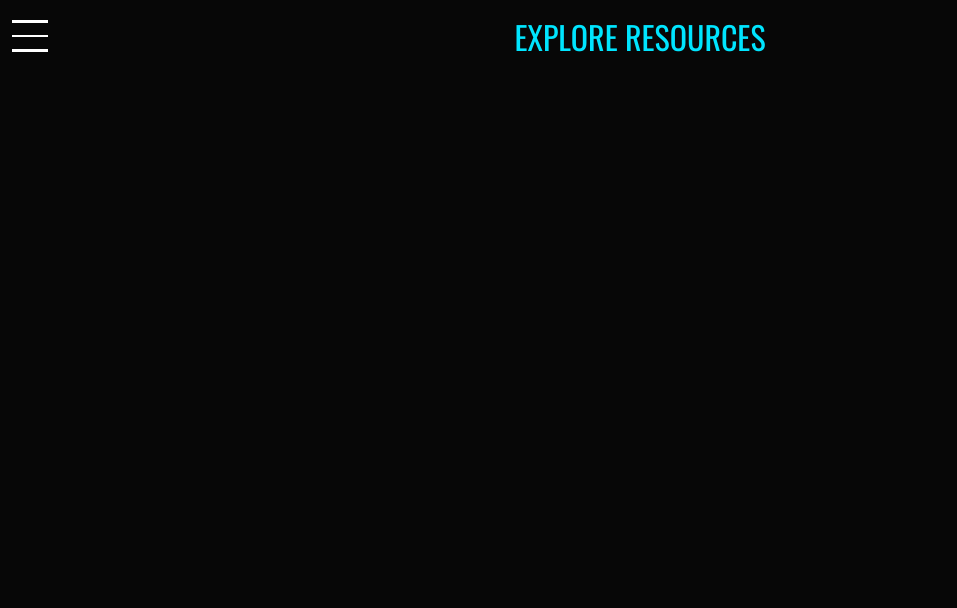
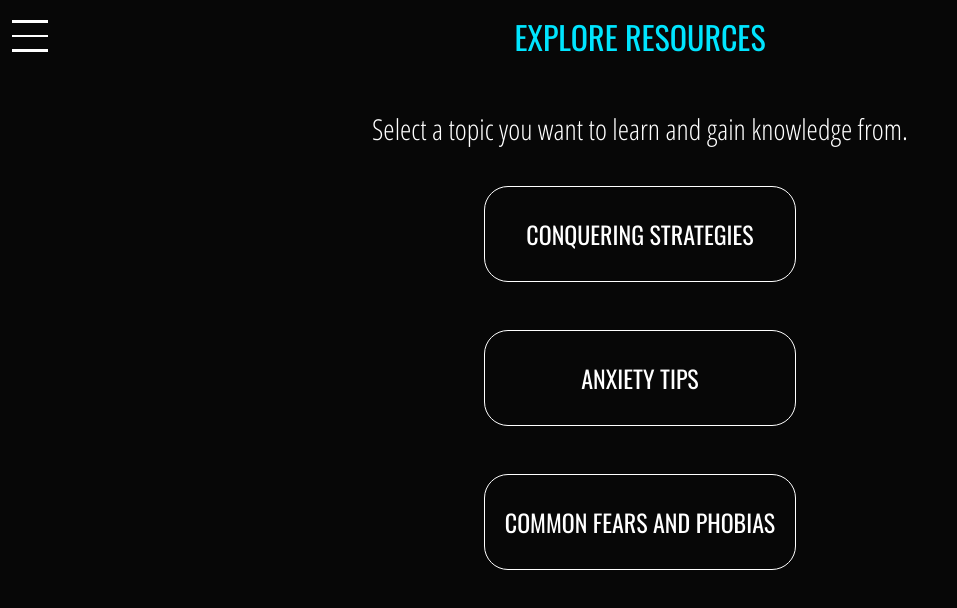
Before and after one commit to joey1pelletier/limit-break, a React (Vite) app in the folder limit-break-app/: page /explore-resources in a window 1280 px wide. Shown: the top 608 px of the page, without its empty margins (0-957 px from the left). Built offline with nearby package versions, Linux system fonts and the light colour scheme; no server answers.

Commit message:
almost done...

```diff
--- a/limit-break-app/src/App.css
+++ b/limit-break-app/src/App.css
@@ -345,6 +345,13 @@ h1 {
     padding: 1em 1em 0.5em 1em;
 }
 
+.resources-text {
+    color: white;
+    font-family: "Open Sans Condensed", sans-serif;
+    font-size: 1.5em;
+    padding: 1em 10vw 0.5em 8vw;
+}
+
 .example-text {
     color: white;
     font-family: "Open Sans Condensed", sans-serif;
@@ -542,6 +549,13 @@ dialog::backdrop {
     align-items: center;
 }
 
+.resources-button {
+    background-color: #070707;
+    color: white;
+    border: 1px white solid;
+    height: 4em;
+}
+
 @media (max-width: 600px) {
     .nav-line {
         width: 1.1em;
@@ -592,4 +606,7 @@ dialog::backdrop {
     .sign-out {
         font-size: 1.3em;
     }
+    .emergency-text-area p{
+        font-size: 1.2em;
+    }
 }
--- a/limit-break-app/src/App.jsx
+++ b/limit-break-app/src/App.jsx
@@ -6,6 +6,12 @@ import ConquerYourFears from './pages/ConquerYourFears'
 import FearsPage from './pages/FearsPage'
 import FearsConquered from './pages/FearsConquered'
 import ExploreResources from './pages/ExploreResources'
+import AnxietyTips from './pages/AnxietyTips'
+import CommonFears from './pages/CommonFears'
+import ConqueringStrategies from './pages/ConqueringStrategies'
+
+
+
 import { AuthContextProvider } from './contexts/AuthContext'
 
 
@@ -32,7 +38,11 @@ function App() {
         <Route path="/conquer" element={<ConquerYourFears />}/>
         <Route path="/fearpage" element={<FearsPage />} />
         <Route path="explore-resources" element={<ExploreResources />}/>
+          <Route path="/explore-resources/conquering-strategies" element={<ConqueringStrategies />} />
+          <Route path="/explore-resources/anxiety-tips" element={<AnxietyTips />} />
+          <Route path="/explore-resources/common-fears" element={<CommonFears />} />
         <Route path="/fears-conquered" element={<FearsConquered />} />
+
       </Routes>
     </AuthContextProvider>
 
--- /dev/null
+++ b/limit-break-app/src/pages/AnxietyTips.jsx
@@ -0,0 +1,33 @@
+import NavModal from '../modals/NavModal'
+import { Link } from 'react-router-dom'
+import { useState, useEffect } from "react";
+import '../App.css';
+
+function AnxietyTips() {
+    const [isNavOpen, setIsNavOpen] = useState(false);
+
+    const toggleNavModal = () => {
+        setIsNavOpen(!isNavOpen);
+    }
+    return (
+        <>
+        <div className="top-area">
+          <button onClick={toggleNavModal} className="nav-button">
+            <span className="nav-line"></span>
+            <span className="nav-line"></span>
+            <span className="nav-line"></span>
+          </button>
+          <h1 className="resource-title">EXPLORE RESOURCES</h1>
+        </div>
+        {isNavOpen && <NavModal toggleNavModal={toggleNavModal} />}
+        <div className="main-menu">
+        <div className="fear-step-title">
+            <h2>ANXIETY TIPS</h2>
+        </div>
+            <p className="resources-text">Lorem ipsum dolor sit amet consectetur adipisicing elit. Recusandae eius tempora beatae, maiores, mollitia in soluta tenetur atque, modi totam ut labore est enim non facere. Aliquam veritatis quidem nemo.</p>
+        </div>
+        </>
+    )
+}
+
+export default AnxietyTips
--- /dev/null
+++ b/limit-break-app/src/pages/CommonFears.jsx
@@ -0,0 +1,34 @@
+
+import NavModal from '../modals/NavModal'
+import { Link } from 'react-router-dom'
+import { useState, useEffect } from "react";
+import '../App.css';
+
+function CommonFears() {
+    const [isNavOpen, setIsNavOpen] = useState(false);
+
+    const toggleNavModal = () => {
+        setIsNavOpen(!isNavOpen);
+    }
+    return (
+        <>
+        <div className="top-area">
+          <button onClick={toggleNavModal} className="nav-button">
+            <span className="nav-line"></span>
+            <span className="nav-line"></span>
+            <span className="nav-line"></span>
+          </button>
+          <h1 className="resource-title">EXPLORE RESOURCES</h1>
+        </div>
+        {isNavOpen && <NavModal toggleNavModal={toggleNavModal} />}
+        <div className="main-menu">
+        <div className="fear-step-title">
+            <h2>COMMON FEARS</h2>
+        </div>
+            <p className="resources-text">Select a topic you want to learn and gain knowledge from.</p>
+        </div>
+        </>
+    )
+}
+
+export default CommonFears
--- /dev/null
+++ b/limit-break-app/src/pages/ConqueringStrategies.jsx
@@ -0,0 +1,33 @@
+import NavModal from '../modals/NavModal'
+import { Link } from 'react-router-dom'
+import { useState, useEffect } from "react";
+import '../App.css';
+
+function ConqueringStrategies() {
+    const [isNavOpen, setIsNavOpen] = useState(false);
+
+    const toggleNavModal = () => {
+        setIsNavOpen(!isNavOpen);
+    }
+    return (
+        <>
+        <div className="top-area">
+          <button onClick={toggleNavModal} className="nav-button">
+            <span className="nav-line"></span>
+            <span className="nav-line"></span>
+            <span className="nav-line"></span>
+          </button>
+          <h1 className="resource-title">EXPLORE RESOURCES</h1>
+        </div>
+        {isNavOpen && <NavModal toggleNavModal={toggleNavModal} />}
+        <div className="main-menu">
+        <div className="fear-step-title">
+            <h2>CONQUERING STRATEGIES</h2>
+        </div>
+            <p className="resources-text">Select a topic you want to learn and gain knowledge from.</p>
+        </div>
+        </>
+    )
+}
+
+export default ConqueringStrategies
--- a/limit-break-app/src/pages/ExploreResources.jsx
+++ b/limit-break-app/src/pages/ExploreResources.jsx
@@ -1,4 +1,5 @@
 import NavModal from '../modals/NavModal'
+import { Link } from 'react-router-dom'
 import { useState, useEffect } from "react";
 
 
@@ -20,6 +21,26 @@ function ExploreResources() {
           <h1 className="resource-title">EXPLORE RESOURCES</h1>
         </div>
         {isNavOpen && <NavModal toggleNavModal={toggleNavModal} />}
+        <div className="main-menu">
+            <p className="direction-text">Select a topic you want to learn and gain knowledge from.</p>
+            <Link to="/explore-resources/conquering-strategies">
+                <button className="resources-button">
+                    CONQUERING STRATEGIES
+                </button>
+
+            </Link>
+            <Link to="/explore-resources/anxiety-tips">
+                <button className="resources-button">
+                    ANXIETY TIPS
+                </button>
+            </Link>
+            <Link to="/explore-resources/common-fears">
+                <button className="resources-button">
+                    COMMON FEARS AND PHOBIAS
+                </button>
+            </Link>
+        </div>
+
         </>
     )
 }
```
